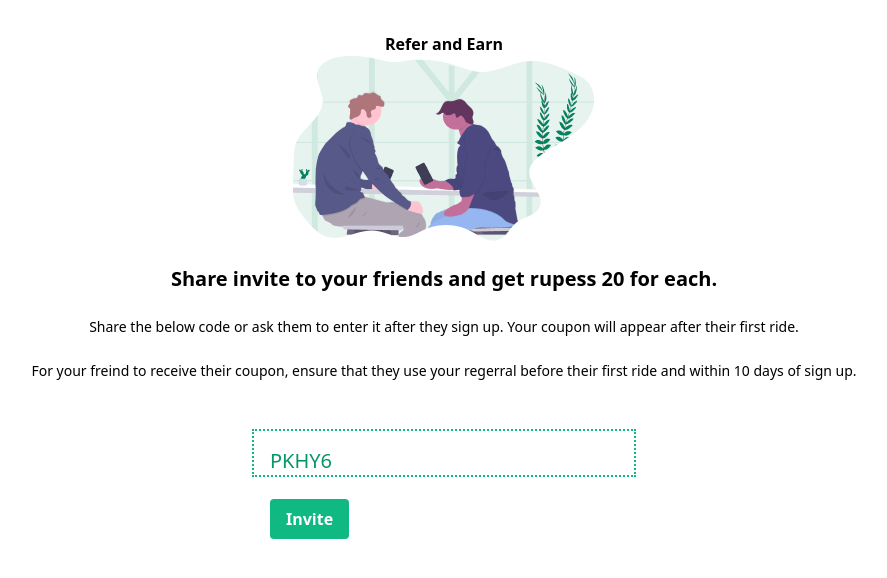
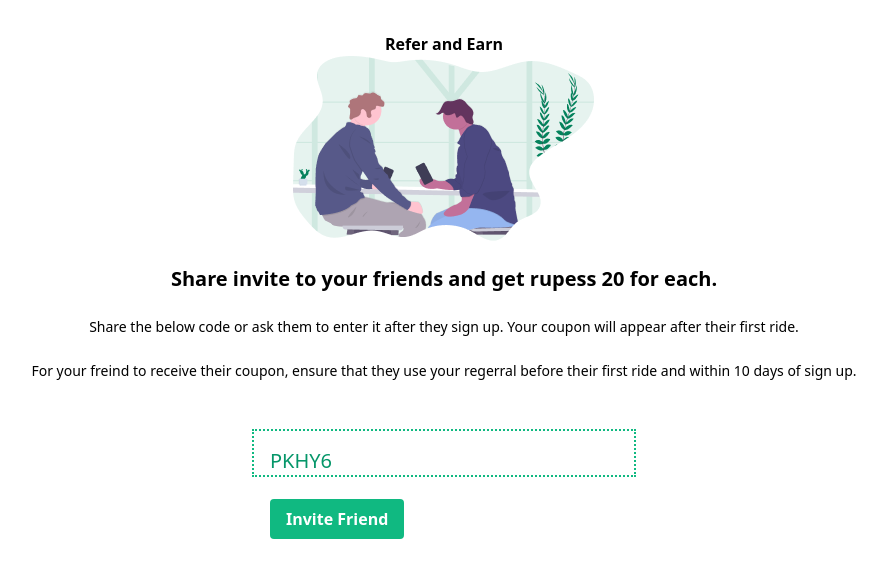
Before and after one commit to BikashSingh-GitHub/Tailwindcss, a plain HTML site: page src/index.html in a window 1280 px wide. Shown: the whole page, without its empty margins (196-1083 px from the left). Drawn offline with nearby package versions, Linux system fonts and the light colour scheme.

Commit message:
Update index.html

```diff
--- a/src/index.html
+++ b/src/index.html
@@ -20,7 +20,7 @@
     <p class="font-light text-sm"> For your freind to receive their coupon, ensure that they use your regerral before their first ride and within 10 days of sign up.</p><br><br>
     <div class="border-dotted border-2 h-12 w-96 p-4 border-green-500"> <p class="text-xl text-green-600" >PKHY6</p><br>
       <button class="bg-green-500 hover:bg-blue-700 text-white font-bold py-2 px-4 rounded">
-        Invite
+        Invite Friend
       </button>
     </div>
 </body>
```
